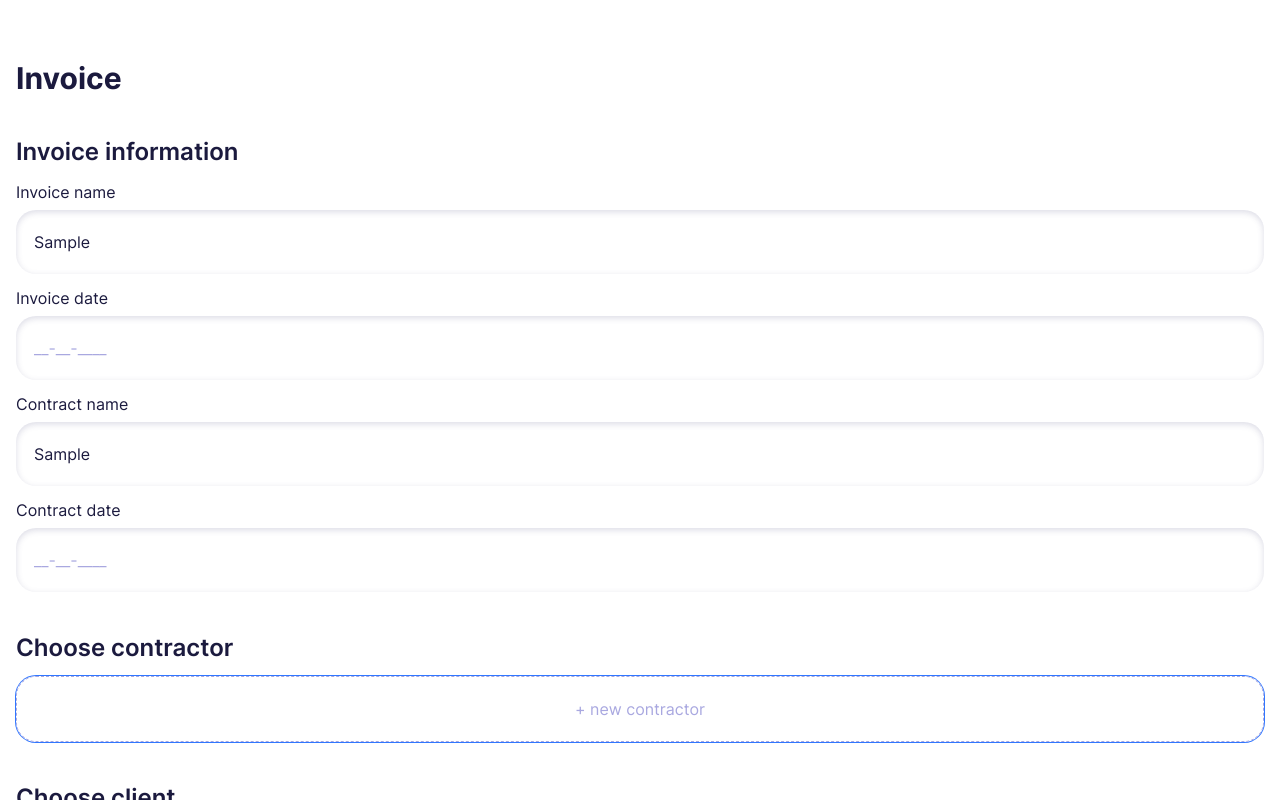
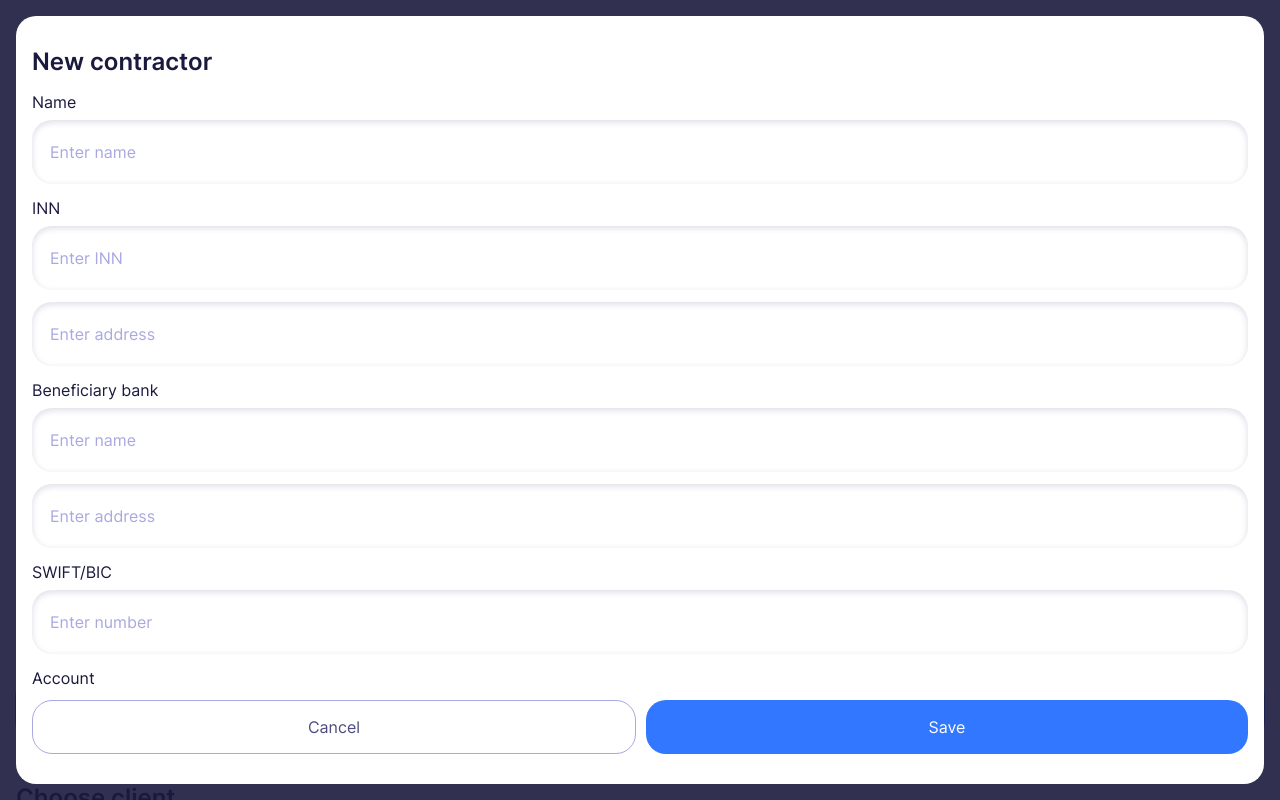
Before and after one commit to mrprfrm/invoicer-client-vue, a Vue app: page / in a window 1280 px wide. Both pictures are taken after typing "Sample", "Sample", "Sample", "Sample", "Sample", "Sample" into the empty fields and a click on the button "+ new contractor". Built offline with nearby package versions, Linux system fonts and the light colour scheme.

Commit message:
Invoice editor view computed attributes added, client dialog and contractor dialog naming adjustments.

```diff
--- a/src/components/ClientModal.vue
+++ b/src/components/ClientDialog.vue
@@ -4,7 +4,7 @@
 import TextArea from "./TextArea.vue";
 
 const store = useStore();
-const closeModal = () => store.dispatch("CLOSE_CLIENT_MODAL");
+const closeDialog = () => store.dispatch("CLOSE_CLIENT_DIALOG");
 </script>
 
 <template>
@@ -46,7 +46,7 @@
         </div>
         <div class="flex space-x-2.5 mx-4">
           <button
-            @click="closeModal"
+            @click="closeDialog"
             type="button"
             class="py-3.5 border border-violetgray-100 flex-1 rounded-2.5xl text-violetgray-200"
           >
--- a/src/components/ContractorModal.vue
+++ b/src/components/ContractorDialog.vue
@@ -4,7 +4,7 @@
 import TextArea from "../components/TextArea.vue";
 
 const store = useStore();
-const closeContractorModal = () => store.dispatch("CLOSE_CONTRACTOR_MODAL");
+const closeContractorDialog = () => store.dispatch("CLOSE_CONTRACTOR_DIALOG");
 </script>
 
 <template>
@@ -52,7 +52,7 @@
         </div>
         <div class="flex space-x-2.5 mx-4">
           <button
-            @click="closeContractorModal"
+            @click="closeContractorDialog"
             type="button"
             class="py-3.5 border border-violetgray-100 flex-1 rounded-2.5xl text-violetgray-200"
           >
--- a/src/store/clients.js
+++ b/src/store/clients.js
@@ -7,7 +7,7 @@
     SET_CLIENTS(state, value) {
       state.clients = value;
     },
-    SET_OPENED(state, value) {
+    SET_CLIENT_OPENED(state, value) {
       state.opened = value;
     },
   },
@@ -25,11 +25,11 @@
     CLEAN_CLIENTS({ commit }) {
       commit("SET_CLIENTS", []);
     },
-    TOGGLE_OPENED({ state, commit }) {
-      commit("SET_OPENED", !state.opened);
+    TOGGLE_CLIENT_DIALOG({ state, commit }) {
+      commit("SET_CLIENT_OPENED", !state.opened);
     },
-    CLOSE({ commit }) {
-      commit("SET_OPENED", false);
+    CLOSE_CLIENT_DIALOG({ commit }) {
+      commit("SET_CLIENT_OPENED", false);
     },
   },
 };
--- a/src/store/contractors.js
+++ b/src/store/contractors.js
@@ -7,7 +7,7 @@
     SET_CONTRACTORS(state, value) {
       state.contractors = value;
     },
-    SET_OPENED(state, value) {
+    SET_CONTRACTOR_OPENED(state, value) {
       state.opened = value;
     },
   },
@@ -29,11 +29,11 @@
     CLEAN_CONTRACTORS({ commit }) {
       commit("SET_CONTRACTORS", []);
     },
-    TOGGLE_OPENED({ state, commit }) {
-      commit("SET_OPENED", !state.opened);
+    TOGGLE_CONTRACTOR_DIALOG({ state, commit }) {
+      commit("SET_CONTRACTOR_OPENED", !state.opened);
     },
-    CLOSE({ commit }) {
-      commit("SET_OPENED", false);
+    CLOSE_CONTRACTOR_DIALOG({ commit }) {
+      commit("SET_CONTRACTOR_OPENED", false);
     },
   },
 };
--- a/src/store/invoices.js
+++ b/src/store/invoices.js
@@ -9,14 +9,26 @@
     terms: null,
   }),
   mutations: {
-    SET_INVOICE({ state, value }) {
-      state.invoiceName = value.invoiceName;
-      state.invoiceDate = value.invoiceDate;
-      state.contractName = value.contractName;
-      state.contractDate = value.contractDate;
-      state.contractor = value.contractor;
-      state.client = value.client;
-      state.terms = value.terms;
+    SET_INVOICE_NAME(state, value) {
+      state.invoiceName = value;
+    },
+    SET_INVOICE_DATE(state, value) {
+      state.invoiceDate = value;
+    },
+    SET_CONTRACT_NAME(state, value) {
+      state.contractName = value;
+    },
+    SET_CONTRACT_DATE(state, value) {
+      state.contractDate = value;
+    },
+    SET_INVOICE_CONTRACTOR(state, value) {
+      state.contractor = value;
+    },
+    SET_INVOICE_CLIENT(state, value) {
+      state.client = value;
+    },
+    SET_INVOICE_TERMS(state, value) {
+      state.terms = value;
     },
   },
 };
--- a/src/views/InvoiceEditor.vue
+++ b/src/views/InvoiceEditor.vue
@@ -8,9 +8,10 @@
 import TextForm from "@/components/TextForm.vue";
 import DateField from "@/components/DateField.vue";
 import FlatSelect from "@/components/FlatSelect.vue";
-import ContractorModal from "@/components/ContractorModal.vue";
-import ClientModal from "@/components/ClientModal.vue";
+import ContractorDialog from "@/components/ContractorDialog.vue";
+import ClientDialog from "@/components/ClientDialog.vue";
 import ServiceForm from "@/components/ServiceForm.vue";
+import ServiceDiscardDialog from "@/components/ServiceDiscardDialog.vue";
 
 const store = useStore();
 
@@ -18,20 +19,97 @@
   termsOpened: false,
 });
 
-const toggleClientModal = () => store.dispatch("TOGGLE_CLIENT_MODAL");
-const toggleContractorModal = () => store.dispatch("TOGGLE_CONTRACTOR_MODAL");
+const clientOpened = computed(() => store.state.clients.opened);
+const contractorOpened = computed(() => store.state.contractors.opened);
+const discardOpened = computed(() => store.state.services.discardOpened);
 
+// INVOICE MAIN ATTRIBUTES
+const invoiceName = computed({
+  get() {
+    return store.state.invoices.invoiceName;
+  },
+  set(value) {
+    store.commit("SET_INVOICE_NAME", value);
+  },
+});
+const invoiceDate = computed({
+  get() {
+    return store.state.invoices.invoiceDate;
+  },
+  set(value) {
+    store.commit("SET_INVOICE_DATE", value);
+  },
+});
+
+// CONTRACT ATTRIBUTES
+const contractName = computed({
+  get() {
+    return store.state.invoices.contractName;
+  },
+  set(value) {
+    store.commit("SET_CONTRACT_NAME", value);
+  },
+});
+const contractDate = computed({
+  get() {
+    return store.state.invoices.contractDate;
+  },
+  set(value) {
+    store.commit("SET_CONTRACT_DATE", value);
+  },
+});
+
+// CLIENT ATTRIBUTES
+const clients = computed(() => store.state.clients.clients);
+const client = computed({
+  get() {
+    return store.state.invoices.client;
+  },
+  set(value) {
+    store.commit("SET_INVOICE_CLIENT", value);
+  },
+});
+
+const contractors = computed(() => store.state.contractors.contractors);
+const contractor = computed({
+  get() {
+    return store.state.invoices.contractor;
+  },
+  set(value) {
+    store.commit("SET_INVOICE_CONTRACTOR", value);
+  },
+});
+
+const services = computed(() => store.state.services.services);
 const total = computed(() =>
-  store.state.services.services
+  services.value
     .filter((itm) => itm.price)
     .reduce((val, itm) => (val += itm.price), 0)
 );
 
+const terms = computed({
+  get() {
+    return store.state.invoices.terms;
+  },
+  set(value) {
+    store.commit("SET_INVOICE_TERMS", value);
+  },
+});
+
+function toggleClientDialog() {
+  store.dispatch("TOGGLE_CLIENT_DIALOG");
+}
+
+function toggleContractorDialog() {
+  store.dispatch("TOGGLE_CONTRACTOR_DIALOG");
+}
+
 function onScroll(evt) {
-  if (store.state.clients.opened || store.state.contractors.opened) {
+  if (clientOpened.value || contractorOpened.value) {
     evt.preventDefault();
   }
 }
+// TODO: add validation for editor fields
 </script>
 
 <template>
@@ -46,16 +124,12 @@
         <fieldset id="invoice-fields" class="space-y-3 flex flex-col">
           <div class="flex flex-col space-y-1.5">
             <label>Invoice name</label>
-            <input
-              type="text"
-              placeholder="Enter name"
-              v-model="store.state.invoices.invoiceName"
-            />
+            <input type="text" placeholder="Enter name" v-model="invoiceName" />
           </div>
 
           <div class="flex flex-col space-y-1.5">
             <label>Invoice date</label>
-            <DateField v-model="store.state.invoices.invoiceDate" />
+            <DateField v-model="invoiceDate" />
           </div>
 
           <div class="flex flex-col space-y-1.5">
@@ -63,13 +137,13 @@
             <input
               type="text"
               placeholder="Enter name"
-              v-model="store.state.invoices.contractName"
+              v-model="contractName"
             />
           </div>
 
           <div class="flex flex-col space-y-1.5">
             <label>Contract date</label>
-            <DateField v-model="store.state.invoices.contractDate" />
+            <DateField v-model="contractDate" />
           </div>
         </fieldset>
       </div>
@@ -77,13 +151,13 @@
       <div class="flex flex-col space-y-3">
         <h2 class="text-2xl font-semibold">Choose contractor</h2>
         <FlatSelect
-          v-if="store.state.contractors.contractors.lenght > 0"
-          v-model="store.state.invoices.contractor"
           display="name"
-          :options="store.state.contractors.contractors"
+          v-if="contractors.lenght > 0"
+          v-model="contractor"
+          :options="contractors"
         />
         <button
-          @click="toggleContractorModal"
+          @click="toggleContractorDialog"
           type="button"
           class="flex justify-center text-violetgray-100 py-5 px-4.5 rounded-2.5xl border border-dashed border-violetgray-100 outline-none focus:ring-1 focus:ring-juicyblue-100"
         >
@@ -94,13 +168,13 @@
       <div class="flex flex-col space-y-3">
         <h2 class="text-2xl font-semibold">Choose client</h2>
         <FlatSelect
-          v-if="store.state.clients.clients.length > 0"
-          v-model="store.state.invoices.client"
           display="name"
-          :options="store.state.clients.clients"
+          v-if="clients.length > 0"
+          v-model="client"
+          :options="clients"
         />
         <button
-          @click="toggleClientModal"
+          @click="toggleClientDialog"
           type="button"
           class="flex justify-center text-violetgray-100 py-5 px-4.5 rounded-2.5xl border border-dashed border-violetgray-100 outline-none focus:ring-1 focus:ring-juicyblue-100"
         >
@@ -111,11 +185,11 @@
       <div class="flex flex-col space-y-3">
         <h2 class="text-2xl font-semibold">Goods and services</h2>
         <ServiceForm
-          v-for="{ service, index } in store.state.invoices.services"
+          v-for="{ service, index } in services"
           :key="service?.id"
           :index="index"
         />
-        <ServiceForm v-if="store.state.services.services.length === 0" />
+        <ServiceForm v-if="services.length === 0" />
 
         <button
           type="button"
@@ -144,7 +218,7 @@
           <TextForm
             name="terms"
             placeholder="Enter terms and conditions"
-            v-model="store.state.invoices.terms"
+            v-model="terms"
           ></TextForm>
         </div>
       </div>
@@ -157,7 +231,8 @@
       </button>
     </form>
 
-    <ClientModal v-if="store.state.clients.opened"></ClientModal>
-    <ContractorModal v-if="store.state.contractors.opened"></ContractorModal>
+    <ClientDialog v-if="clientOpened" />
+    <ContractorDialog v-if="contractorOpened" />
+    <ServiceDiscardDialog v-if="discardOpened" />
   </div>
 </template>
```
